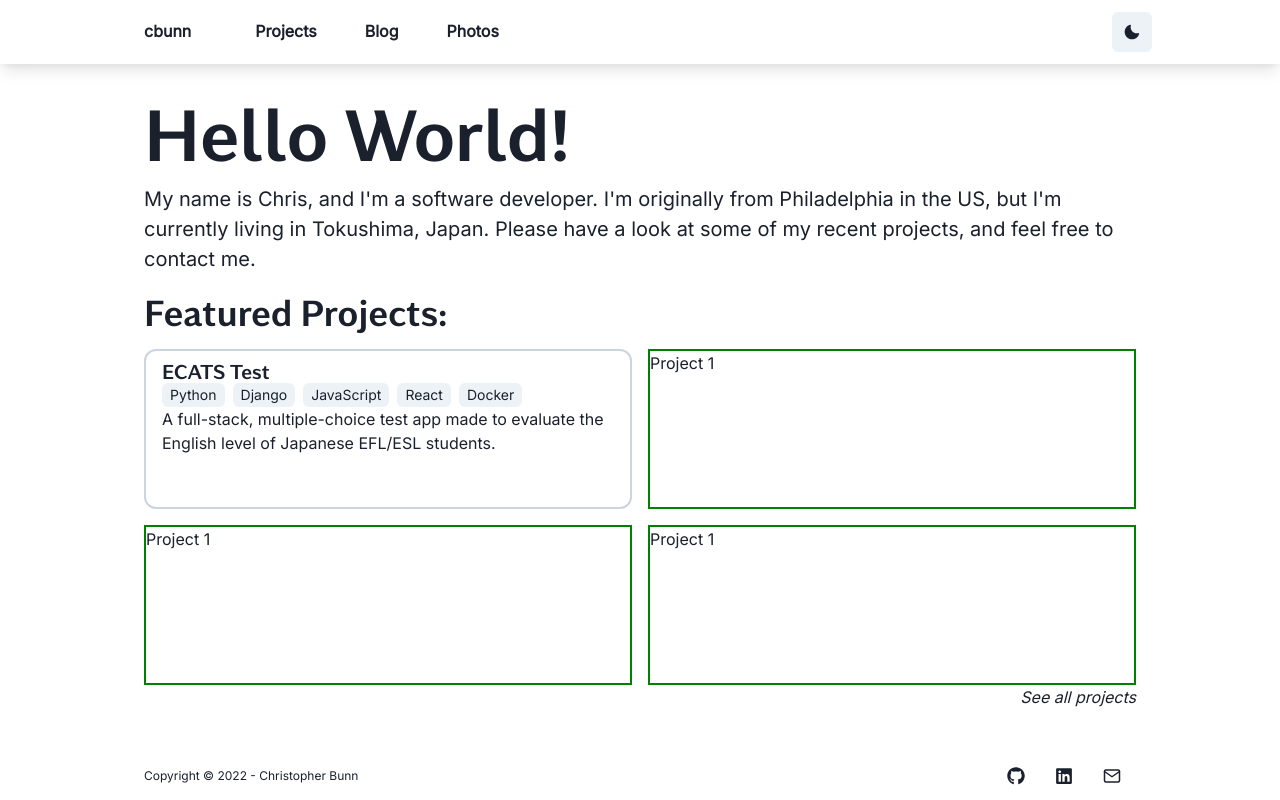
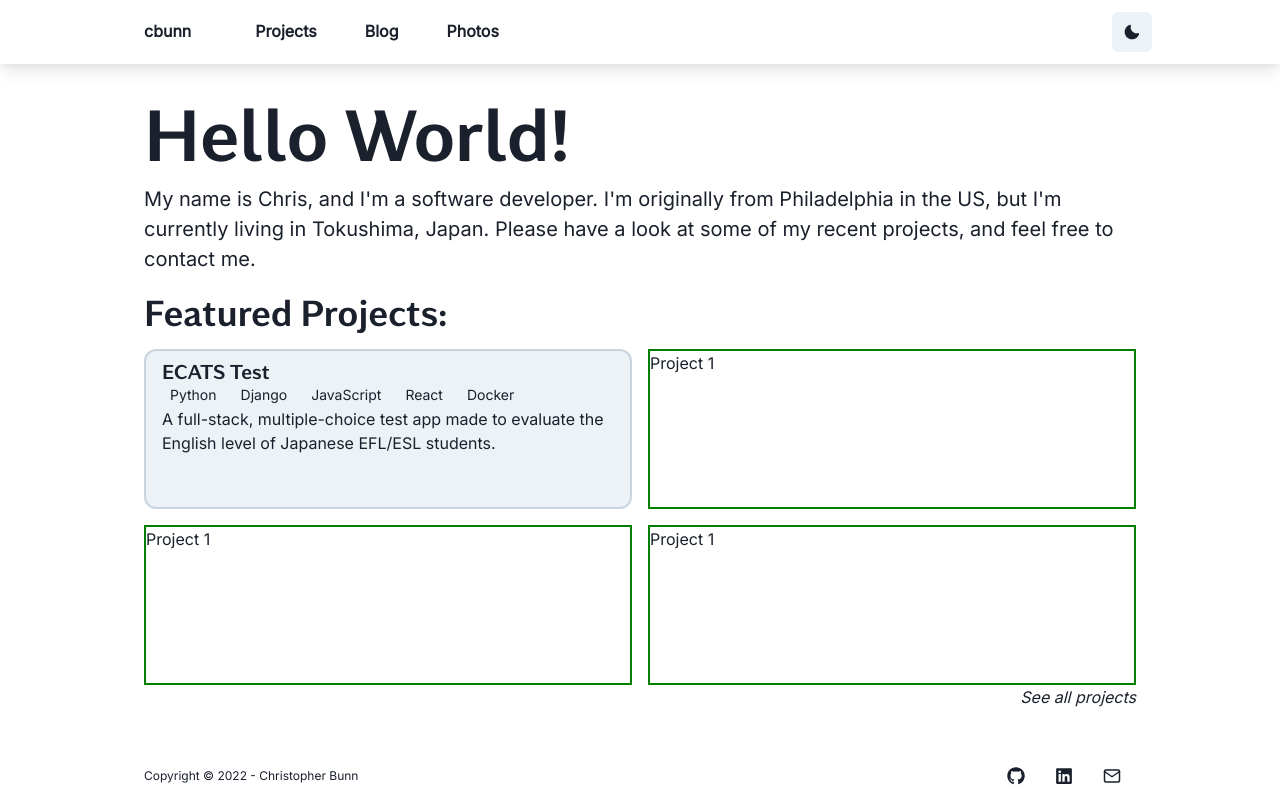
Before and after one commit to cbunn81/cbunn-portfolio, a Next.js app: page / in a window 1280 px wide. Built offline with nearby package versions, Linux system fonts and the light colour scheme.

Commit message:
Add background color to project cards.

```diff
--- a/src/pages/index.tsx
+++ b/src/pages/index.tsx
@@ -62,6 +62,7 @@ const Index = () => (
         </Heading>
         <Flex flexDirection={["column", "row"]} flexWrap="wrap" gap="1em">
           <Box
+            bgColor={useColorModeValue("gray.100", "gray.900")}
             borderWidth="2px"
             borderColor={useColorModeValue("gray.300", "gray.700")}
             _hover={{ borderColor: "blue.500" }}
```
